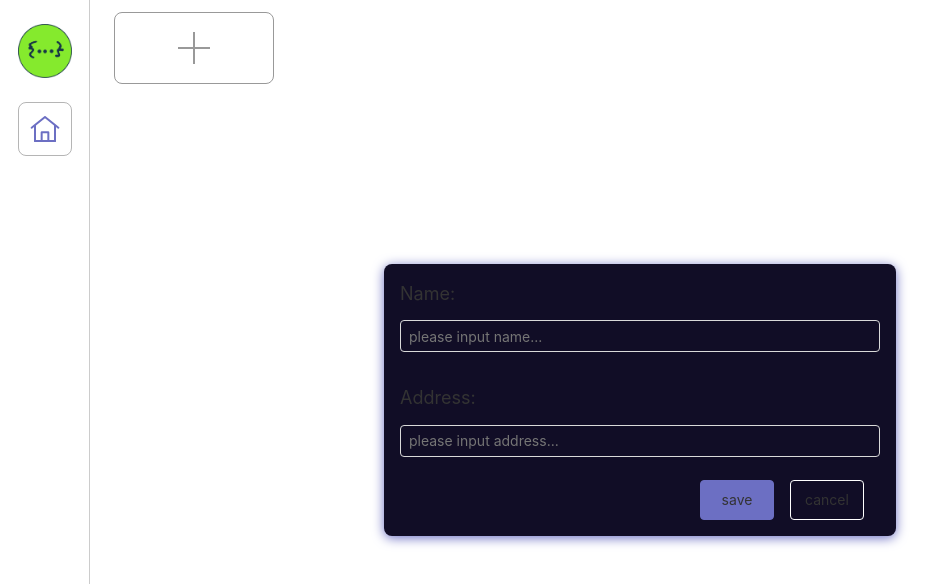
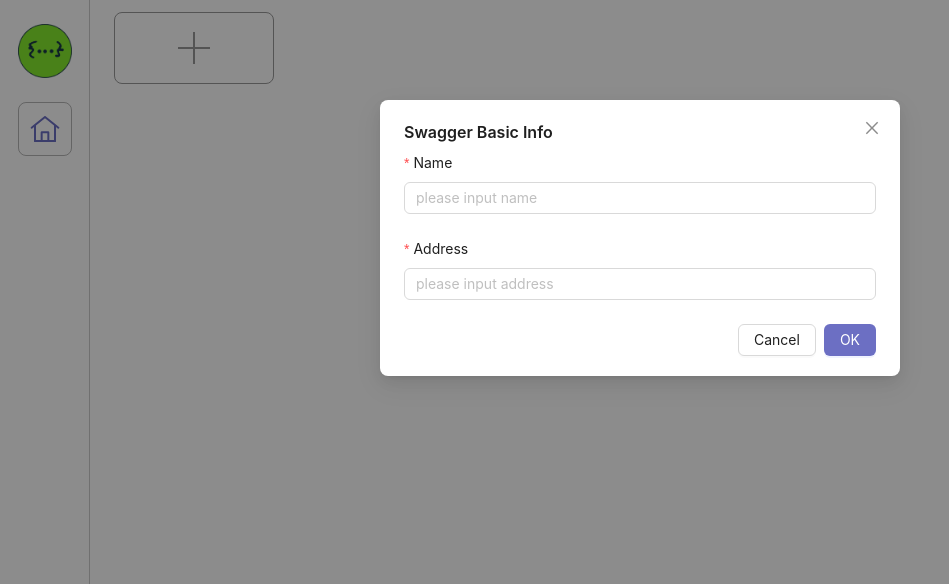
Before and after one commit to FireBushtree/swagger-client, a React (Vite) app: page /home in a window 1280 px wide. Both pictures are taken after a click on the element 194 px from the left and 48 px from the top of the page. Shown: the top 584 px of the page, without its empty margins (0-949 px from the left). Built offline with nearby package versions, Linux system fonts and the light colour scheme.

Commit message:
feat: refine swagger-form ui

```diff
--- a/src/pages/home/components/swagger-form/index.module.less
+++ /dev/null
@@ -1,91 +0,0 @@
-.swaggerForm {
-  position: fixed;
-  left: 0;
-  top: 0;
-  right: 0;
-  bottom: 0;
-  margin: auto;
-  width: 480px;
-  height: 240px;
-  background: @black-color;
-  border-radius: 8px;
-  box-shadow: 0 2px 12px 0 @main-color;
-  padding: 16px;
-  display: flex;
-  flex-direction: column;
-
-  &Content {
-    flex: 1;
-    height: 0;
-  }
-
-  .formBlock + .formBlock {
-    padding-top: 8px;
-  }
-
-  .formBlock {
-    &Label {
-      font-size: 18px;
-    }
-  }
-
-  .input {
-    margin-top: 12px;
-    background: transparent;
-    border: 1px solid rgb(217, 217, 217);
-    height: 32px;
-    width: 100%;
-    border-radius: 4px;
-    font-size: 14px;
-    color: #fff;
-    padding: 0 8px;
-    box-sizing: border-box;
-    outline: none;
-    transition: all 0.2s;
-
-    &:focus {
-      border-color: @main-color;
-    }
-  }
-
-  .error {
-    height: 24px;
-    line-height: 24px;
-    font-size: 12px;
-    color: #ff0000;
-    padding-left: 4px;
-  }
-
-  .swaggerFormFooter {
-    display: flex;
-    justify-content: flex-end;
-
-    .button {
-      min-width: 72px;
-      font-size: 14px;
-      margin-right: 16px;
-      padding: 8px 0;
-      border: 1px solid #fff;
-      border-radius: 4px;
-      text-align: center;
-      cursor: pointer;
-      transition: all 0.3s;
-
-      &:hover {
-        border-color: @main-color;
-        color: @main-color;
-      }
-
-      &.main {
-        background: @main-color;
-        border-color: @main-color;
-
-        &:hover {
-          color: #fff;
-          background: darken(@main-color, 10%);
-          border-color: darken(@main-color, 10%);
-        }
-      }
-    }
-  }
-}
--- a/src/pages/home/components/swagger-form/index.tsx
+++ b/src/pages/home/components/swagger-form/index.tsx
@@ -1,59 +1,44 @@
-import { useEffect, useState } from 'react'
-import styles from './index.module.less'
 import { saveDocumentLocally } from '@/utils'
 import { useDocumentStore } from '@/store/document'
 import SwaggerDocument from '@/class/SwaggerDocument'
+import { Form, Input, Modal } from 'antd'
+import { useEffect } from 'react'
 
 export interface SwaggerFormProps {
   record?: SwaggerDocument
+  visible: boolean
   onClose: () => any
 }
 
 const SwaggerForm: React.FC<SwaggerFormProps> = (props) => {
   const updateDocument = useDocumentStore((state) => state.updateDocument)
-  const { onClose, record } = props
-  const [name, setName] = useState('')
-  const [address, setAddress] = useState('')
-  const [nameError, setNameError] = useState('')
-  const [addressError, setAddressError] = useState('')
+  const { onClose, record, visible } = props
+  const [form] = Form.useForm<{ name: string, address: string }>()
 
   useEffect(() => {
     if (!record) {
+      form.resetFields()
       return
     }
 
-    const { name, address } = record
-    setName(name)
-    setAddress(address)
-  }, [])
+    form.setFieldsValue(record)
+  }, [record])
 
-  const handleNameInput = (e: React.ChangeEvent<HTMLInputElement>) => {
-    setNameError('')
-    setName(e.target.value)
-  }
-  const handleAddressInput = (e: React.ChangeEvent<HTMLInputElement>) => {
-    setAddressError('')
-    setAddress(e.target.value)
-  }
-
-  const handleSave = async () => {
+  const handleConfirm = async () => {
+    try {
       // 1. validate
-    if (!name) {
-      setNameError('please input name')
-      return
-    }
-    if (!address) {
-      setAddressError('please input address')
-      return
-    }
+      const val = await form.validateFields()
 
       // 2. save
       const documentList = await saveDocumentLocally(
-      new SwaggerDocument({ ...record, name, address })
+        new SwaggerDocument({ ...record, ...val })
       )
       updateDocument(documentList)
 
       onClose()
+    } catch (e) {
+      // do nothing
+    }
   }
 
   const handleCancel = () => {
@@ -61,40 +46,36 @@
   }
 
   return (
-    <div className={styles.swaggerForm}>
-      <div className={styles.swaggerFormContent}>
-        <div className={styles.formBlock}>
-          <div className={styles.formBlockLabel}>Name:</div>
-          <input
-            value={name}
-            onChange={handleNameInput}
-            className={styles.input}
-            placeholder="please input name..."
-          />
-          <div className={styles.error}>{nameError}</div>
-        </div>
+    <Modal
+      title="Swagger Basic Info"
+      open={visible}
+      onOk={handleConfirm}
+      onCancel={handleCancel}
+    >
+      <Form form={form} layout="vertical">
+        <Form.Item
+          label="Name"
+          name="name"
+          rules={[{ required: true, message: 'please input name' }]}
+        >
+          <Input placeholder="please input name" />
+        </Form.Item>
 
-        <div className={styles.formBlock}>
-          <div className={styles.formBlockLabel}>Address:</div>
-          <input
-            value={address}
-            onChange={handleAddressInput}
-            className={styles.input}
-            placeholder="please input address..."
-          />
-        </div>
-        <div className={styles.error}>{addressError}</div>
-      </div>
-
-      <div className={styles.swaggerFormFooter}>
-        <div className={`${styles.button} ${styles.main}`} onClick={handleSave}>
-          save
-        </div>
-        <div className={styles.button} onClick={handleCancel}>
-          cancel
-        </div>
-      </div>
-    </div>
+        <Form.Item
+          label="Address"
+          name="address"
+          rules={[
+            { required: true, message: 'please input address' },
+            {
+              pattern: /^((https?):\/\/)?([^!@#$%^&*?.\s-]([^!@#$%^&*?.\s]{0,63}[^!@#$%^&*?.\s])?\.)+[a-z]{2,6}\/?/,
+              message: 'please input right address'
+            }
+          ]}
+        >
+          <Input placeholder="please input address" />
+        </Form.Item>
+      </Form>
+    </Modal>
   )
 }
 
--- a/src/pages/home/index.tsx
+++ b/src/pages/home/index.tsx
@@ -40,12 +40,11 @@
         ))}
       </div>
 
-      {showSwaggerForm && (
-        <SwaggerForm
-          record={currentDoc}
-          onClose={closeEditDialog}
-        />
-      )}
+      <SwaggerForm
+        visible={showSwaggerForm}
+        record={currentDoc}
+        onClose={closeEditDialog}
+      />
     </div>
   )
 }
```
Lines whose indentation alone changed are shown as unchanged.
